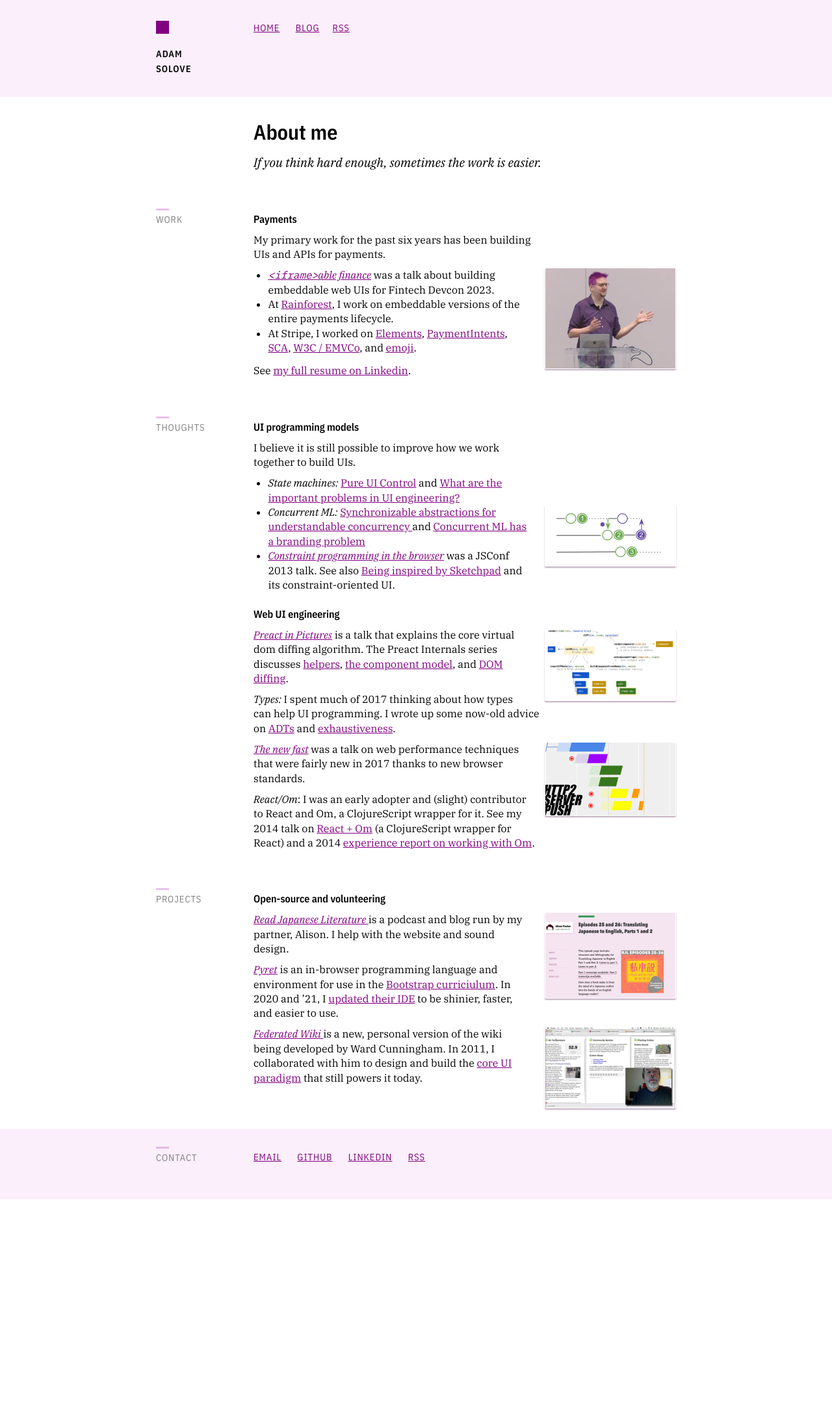
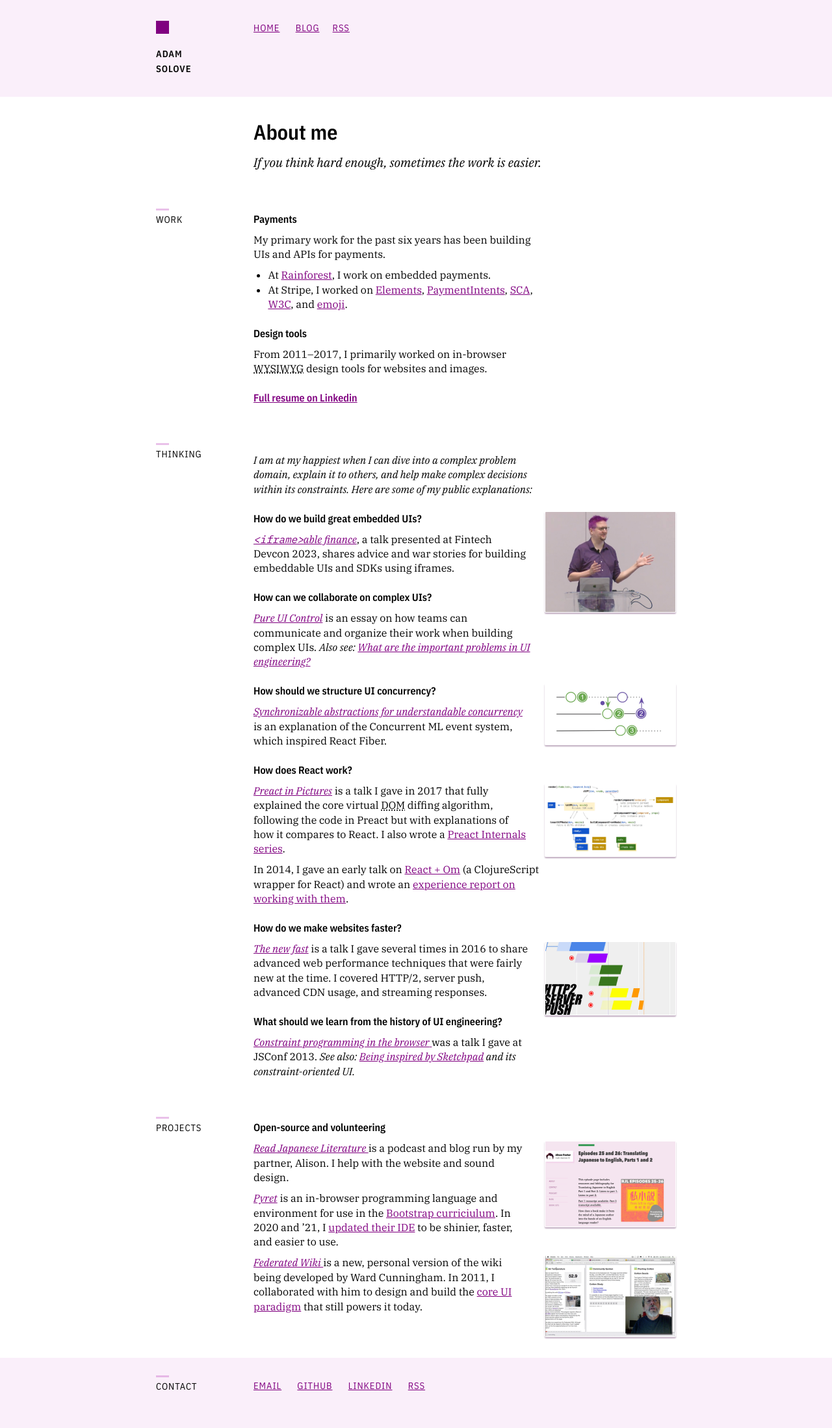
Before and after one commit to asolove/asolove.github.io, a Jekyll site: the page built from index.html, in a window 1280 px wide. Shown: the whole page at 65% size. Built offline with Jekyll 4.4.1, drawn with Linux system fonts in a browser that asks for light colours; comment, search, counter and statistics services are not loaded; before the commit the page ends 1846 px from its top, so only the background shows below that.

Commit message:
Better organization for old blog posts and conference talks.

```diff
--- a/_layouts/default.html
+++ b/_layouts/default.html
@@ -1,10 +1,10 @@
 <!DOCTYPE html>
-<html>
+<html lang="en-US">
     <head>
         <meta charset="utf-8">
         <meta http-equiv="X-UA-Compatible" content="IE=edge,chrome=1">
         <title>{{ page.title }}</title>
-        <meta name="viewport" content="width=device-width">
+        <meta name="viewport" content="width=device-width, initial-scale=1">
 
         <link rel="preconnect" href="https://fonts.googleapis.com">
         <link rel="preconnect" href="https://fonts.gstatic.com" crossorigin>
--- a/css/main.css
+++ b/css/main.css
@@ -2,6 +2,7 @@ html {
   font-family: 'IBM Plex Serif', georgia, serif;
   line-height: 1.4em;
   color: black;
+  font-weight: normal;
 }
 
 
@@ -9,7 +10,7 @@ html {
   margin: 0;
   padding: 0;
   font-size: 100%;
-  font-weight: normal;
+  font-weight: inherit;
 }
 strong {
   font-weight: 600;
@@ -104,7 +105,6 @@ div > h2, h2.logo, nav {
   text-transform: uppercase;
   letter-spacing: 1px;
   font-size: 90%;
-  color: gray;
 }
 nav a {
   display: inline-block;
--- a/index.html
+++ b/index.html
@@ -17,68 +17,112 @@ title: "Adam Solove"
             <dd>My primary work for the past six years has been building UIs and APIs for payments.
                 <ul>
                     <li>
-                    <a href="/js/2023/08/24/iframeable-finance.html">
-                      <img class="right" src="/img/iframeable-finance-talking.png" width="200"/>
-                    <em><code>&lt;iframe&gt;</code>able finance</em></a>
-                    was a talk about building embeddable web UIs for Fintech Devcon 2023.</code></em></li>
-                </li>
-                <li>
-                    At <a href="https://rainforestpay.com">Rainforest</a>, I work on embeddable versions of the entire payments lifecycle.
+                        At <a href="https://rainforestpay.com">Rainforest</a>, I work on embedded payments.
                     </li>
                     <li>At Stripe, I worked on
                         <a href="https://stripe.com/payments/elements">Elements</a>,
                         <a href="https://stripe.com/blog/payment-api-design">PaymentIntents</a>,
                         <a href="https://stripe.com/guides/strong-customer-authentication">SCA</a>,
-                      <a href="https://www.emvco.com/wp-content/uploads/news/EMVCo-FIDO-Alliance-W3C-Interest-Group-release_FINAL-website-version.pdf">W3C / EMVCo</a>, and
+                        <a
+                            href="https://www.emvco.com/wp-content/uploads/news/EMVCo-FIDO-Alliance-W3C-Interest-Group-release_FINAL-website-version.pdf">W3C</a>,
+                        and
                         <a href="https://twitter.com/edwinwee/status/1141245532255313920">emoji</a>.
                     </li>
                 </ul>
             </dd>
-          <dd>See <a href="https://www.linkedin.com/in/asolove/">my full resume on Linkedin</a>.</dd>
+            <dt>Design tools</dt>
+            <dd>
+                From 2011&ndash;2017, I primarily worked on in-browser <abbr
+                    title="What you see is what you get">WYSIWYG</abbr> design tools for websites and images.
+            </dd>
+            <dt><a href="https://www.linkedin.com/in/asolove/">Full resume on Linkedin</a></dd>
         </dl>
     </div>
 </section>
 <section>
     <div>
-      <h2><a name="thoughts">Thoughts</a></h2>
+        <h2><a name="thoughts">Thinking</a></h2>
         <dl>
-          <dt>UI programming models</dt>
-          <dd>I believe it is still possible to improve how we work together to build UIs.
-              <ul>
-                  <li><strong>State machines:</strong> <a href="https://asolove.medium.com/pure-ui-control-ac8d1be97a8d">Pure UI Control</a> and <a href="https://asolove.medium.com/what-are-the-important-problems-in-ui-engineering-8b7f8b305611">What are the important problems in UI engineering?</a></li>
-                  <li><strong>Concurrent ML:</strong>
-                      <a href="https://asolove.medium.com/synchronizable-abstractions-for-understandable-concurrency-64ae57cd61d1">
-                          <img class="right" src="/img/cml.png" alt="Sequence diagram of Concurrent ML communication">
-                          Synchronizable abstractions for understandable concurrency
+            <dd><em>I am at my happiest when I can dive into a complex problem domain, explain it to others, and help
+                    make complex decisions within its constraints. Here are some of my public explanations:</em></dd>
+
+            <dt>
+                <a href="/js/2023/08/24/iframeable-finance.html">
+                    <img class="right" src="/img/iframeable-finance-talking.png" width="200"
+                        alt="Screenshot of Adam in purple hair, gesturing dynamically, while presenting this talk." />
                 </a>
-                      and <a href="https://asolove.medium.com/concurrent-ml-has-a-branding-problem-ce0286eab598">Concurrent ML has a branding problem</a>
-                  <li> <a href="https://www.adamsolove.com/js/2013/10/15/constraint-programming-in-the-browser.html"><strong>Constraint programming in the browser</strong></a> was a JSConf 2013 talk. See also
-                      <a href="https://www.adamsolove.com/js/ui/2013/05/17/inspired-by-sketchpad.html">Being inspired by Sketchpad</a> and its constraint-oriented UI.</li>
-              </ul>
+                How do we build great embedded UIs?
+            </dt>
+            <dd>
+                <a href="/js/2023/08/24/iframeable-finance.html"><strong><code>&lt;iframe&gt;</code>able finance</strong></a>,
+                a talk presented at Fintech Devcon 2023, shares advice and war stories for building embeddable UIs and SDKs
+                using iframes.</em>
+            </dd>
 
+            <dt>How can we collaborate on complex UIs?</dt>
+            <dd>
+                <a href="https://asolove.medium.com/pure-ui-control-ac8d1be97a8d">
+                    <strong>Pure UI Control</strong></a>
+                is an essay on how teams can communicate and organize their work
+                when building complex UIs.
+                <strong>Also see: <a href="https://asolove.medium.com/what-are-the-important-problems-in-ui-engineering-8b7f8b305611">
+                    <strong>What are the important problems in UI engineering?</strong></a></strong>
             </dd>
 
 
-          <dt>Web UI engineering</dt>
+            <dt>
+                <a href="https://asolove.medium.com/synchronizable-abstractions-for-understandable-concurrency-64ae57cd61d1">
+                    <img class="right" src="/img/cml.png" alt="Sequence diagram of Concurrent ML communication"
+                        loading="lazy">
+                </a>
+                How should we structure UI concurrency?</dt>
             <dd>
+                <a href="https://asolove.medium.com/synchronizable-abstractions-for-understandable-concurrency-64ae57cd61d1">
+                    <strong>
+                        Synchronizable abstractions for understandable concurrency
+                    </strong>
+                </a>
+                is an explanation of the Concurrent ML event system, which inspired React Fiber.
+            </dd>
 
+            <dt>How does React work?</dt>
+            <dd>
                 <a href="https://asolove.medium.com/preact-in-pictures-2007ebbae54c">
-              <img class="right" src="/img/preact-diagram.webp" alt="Diagram visualizing the Preact lifecycle">
-              <strong>Preact in Pictures</strong></a> is a talk that explains the core virtual dom diffing algorithm.
-              The Preact Internals series discusses <a href="https://asolove.medium.com/preact-internals-1-the-easy-parts-3a081fa36205">helpers</a>,
-              <a href="https://asolove.medium.com/preact-internals-2-the-component-model-36a05e32957b">the component model</a>, and
-              <a href="https://asolove.medium.com/preact-internals-3-some-fiddly-little-bits-f353b1ad7abc">DOM diffing</a>.
+                    <img class="right" src="/img/preact-diagram.webp" alt="Diagram visualizing the Preact lifecycle"
+                        loading="lazy">
+                    <strong>Preact in Pictures</strong></a> is a talk I gave in 2017 that fully explained the core
+                virtual <abbr title="Document object model">DOM</abbr> diffing algorithm,
+                following the code in Preact but with explanations of how it compares to React.
+                I also wrote a <a
+                    href="https://asolove.medium.com/preact-internals-1-the-easy-parts-3a081fa36205">Preact Internals
+                    series</a>.
             </dd>
-          <dd><strong>Types:</strong> I spent much of 2017 thinking about how types can help UI programming. I wrote up some now-old advice on
-            <a href="https://www.adamsolove.com/js/flow/type/2016/04/13/modeling-with-adts.html">ADTs</a> and
-            <a href="https://www.adamsolove.com/js/flow/type/2016/04/15/flow-exhaustiveness.html">exhaustiveness</a>.
+            <dd>In 2014, I gave an early talk on <a
+                    href="https://www.adamsolove.com/js/clojure/2014/05/08/react-js-and-om.html">React + Om</a> (a
+                ClojureScript wrapper for React)
+                and wrote an <a
+                    href="https://www.adamsolove.com/js/clojure/2014/01/06/om-experience-report.html">experience report
+                    on working with them</a>.
             </dd>
-          <dd><strong><a href="https://asolove.medium.com/the-new-fast-advanced-web-performance-best-practices-for-2017-28d1684414e0">
-              <img class="right" src="/img/new-fast.png" alt="Slide with stylized network waterfall discussing site performance best practices">
-              The new fast</a></strong> was a talk on web performance techniques that were fairly new in 2017 thanks to new browser standards.</dd>
-          <dd><strong>React/Om</strong>: I was an early adopter and (slight) contributor to React and Om, a ClojureScript wrapper for it.
-              See my 2014 talk on <a href="https://www.adamsolove.com/js/clojure/2014/05/08/react-js-and-om.html">React + Om</a> (a ClojureScript wrapper for React)
-              and a 2014 <a href="https://www.adamsolove.com/js/clojure/2014/01/06/om-experience-report.html">experience report on working with Om</a>.
+
+            <dt>How do we make websites faster?</dt>
+            <dd><a
+                        href="https://asolove.medium.com/the-new-fast-advanced-web-performance-best-practices-for-2017-28d1684414e0">
+                        <img class="right" src="/img/new-fast.png"
+                            alt="Slide with stylized network waterfall discussing site performance best practices"
+                            loading="lazy">
+                        <strong>The new fast</strong></a> is a talk I gave several times in 2016 to share advanced web
+                performance techniques that were fairly new at the time. I covered HTTP/2, server push, advanced CDN
+                usage, and streaming responses.</dd>
+
+            <dt>What should we learn from the history of UI engineering?</dt>
+            <dd>
+                <a href="https://www.adamsolove.com/js/2013/10/15/constraint-programming-in-the-browser.html">
+                    <strong>Constraint programming in the browser</strong>
+                </a> was a talk I gave at JSConf 2013. <em>See also:
+                <a href="https://www.adamsolove.com/js/ui/2013/05/17/inspired-by-sketchpad.html">Being inspired
+                    by Sketchpad</a> and its constraint-oriented UI.</em>
+            </dd>
         </dl>
     </div>
 </section>
@@ -90,21 +134,31 @@ title: "Adam Solove"
             <dt>Open-source and volunteering</dt>
             <dd><strong>
                     <a href="https://readjapaneseliterature.com">
-                  <img class="right" src="/img/rjl.png" width="200" alt="Screenshot of Reading Japanese Literature blog page">
+                        <img class="right" src="/img/rjl.png" width="200"
+                            alt="Screenshot of Reading Japanese Literature blog page" loading="lazy">
                         Read Japanese Literature
-              </a></strong> is a podcast and blog run by my partner, Alison. I help with the website and sound design.</dd>
+                    </a></strong> is a podcast and blog run by my partner, Alison. I help with the website and sound
+                design.</dd>
             <dd>
-              <strong><a href="https://pyret.org/index.html">Pyret</a></strong> is an in-browser programming language and environment for use in the <a href="https://www.bootstrapworld.org/blog/index.shtml">Bootstrap curriciulum</a>.
-              In 2020 and &rsquo;21, I <a href="https://pyret.org/release-notes/summer-2021.html">updated their IDE</a> to be shinier, faster, and easier to use.</li></ul></dd>
+                <strong><a href="https://pyret.org/index.html">Pyret</a></strong> is an in-browser programming language
+                and environment for use in the <a href="https://www.bootstrapworld.org/blog/index.shtml">Bootstrap
+                    curriciulum</a>.
+                In 2020 and &rsquo;21, I <a href="https://pyret.org/release-notes/summer-2021.html">updated their
+                    IDE</a> to be shinier, faster, and easier to use.</li>
+                </ul>
+            </dd>
             </dd>
             <dd>
                 <strong>
                     <a href="https://www.youtube.com/watch?v=BdwLczSgvcc">
                         Federated Wiki
-                    <img class="right" src="/img/sfw.png" width="200" alt="Screenshot of Smallest Federated Wiki UI model" />
+                        <img class="right" src="/img/sfw.png" width="200"
+                            alt="Screenshot of Smallest Federated Wiki UI model" loading="lazy" />
                     </a>
                 </strong>
-            is a new, personal version of the wiki being developed by Ward Cunningham. In 2011, I collaborated with him to design and build the <a href="https://vimeo.com/32051583#">core UI paradigm</a> that still powers it today.
+                is a new, personal version of the wiki being developed by Ward Cunningham. In 2011, I collaborated with
+                him to design and build the <a href="https://vimeo.com/32051583#">core UI paradigm</a> that still powers
+                it today.
             </dd>
 
         </dl>
```
Also changed, not shown: _posts/2023-08-24-iframeable-finance.markdown (+0 -8 lines), 1 other file. Lines whose indentation alone changed are shown as unchanged.
